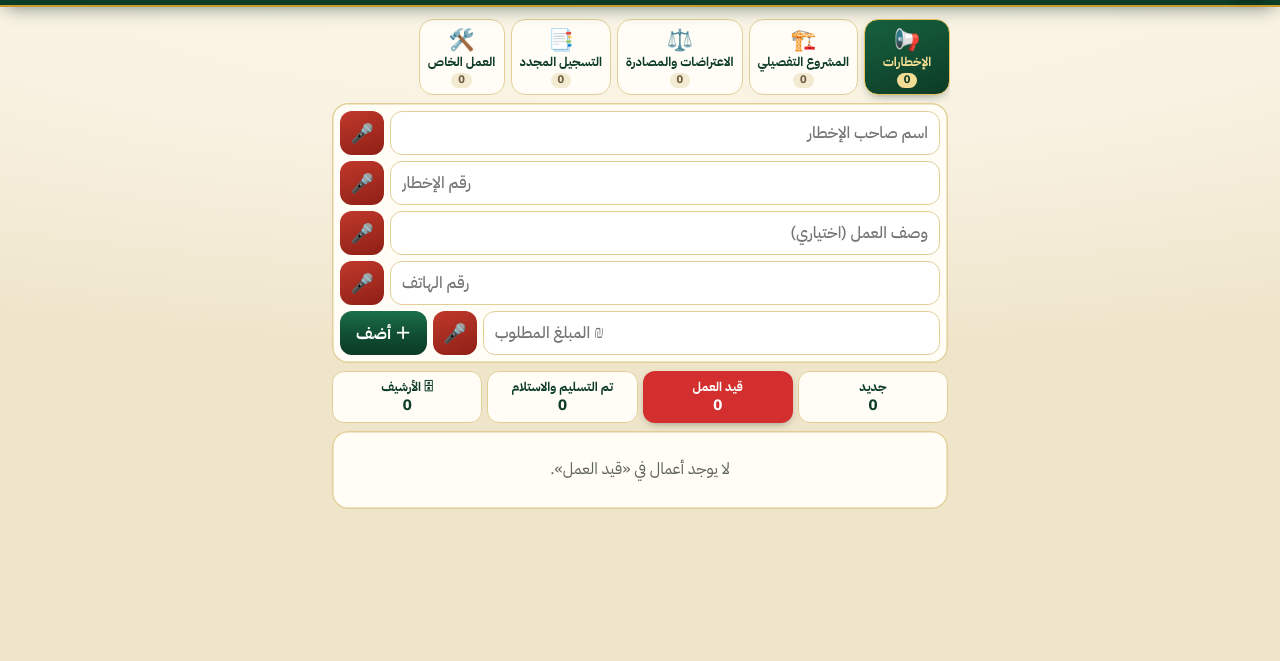
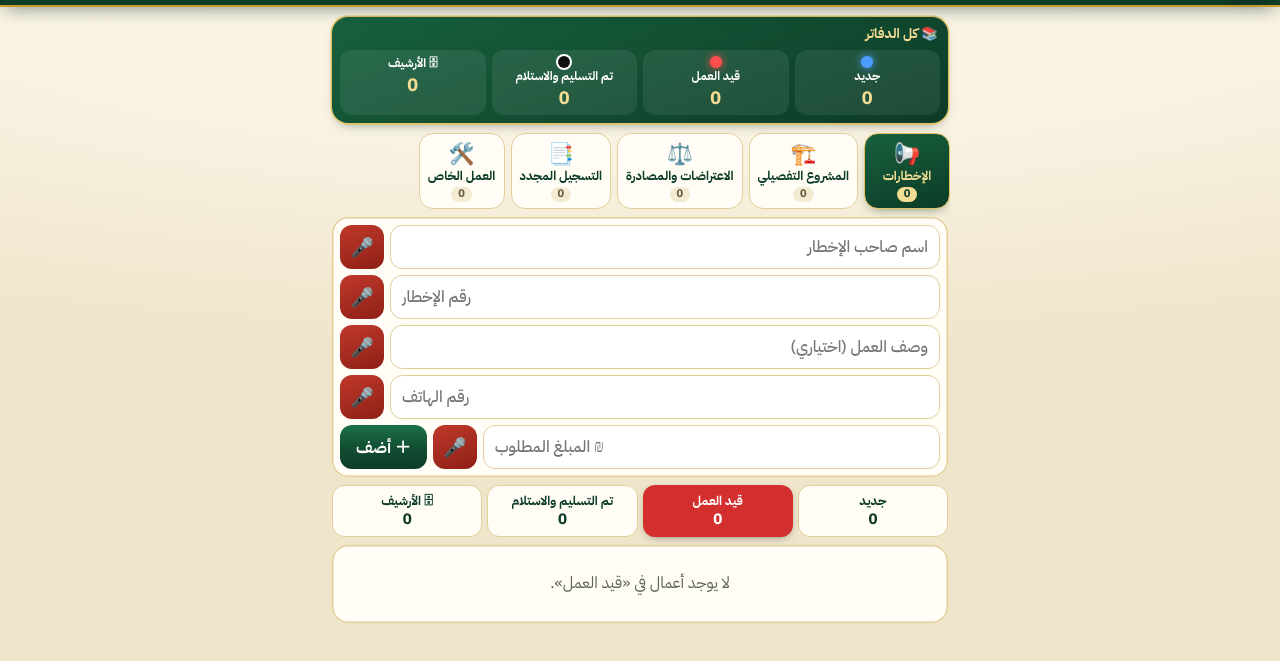
Before and after one commit to islamdwakat07-lang/almassah-islam, a plain HTML site: page app/src/main/assets/notes/index.html in a window 1280 px wide. Shown: the part 51-712 px from the top of the page. Drawn offline with Linux system fonts and the light colour scheme.

Commit message:
دفتر العمل: شريط «كل الدفاتر» يجمع الجديد وقيد العمل والمسلّم والأرشيف من كل الدفاتر
Co-Authored-By: Claude Opus 5.5 <noreply@anthropic.com>
Claude-Session: https://claude.ai/code/session_01AkLSPwRHM58vdM6rzVeHiX

```diff
--- a/app/src/main/assets/notes/index.html
+++ b/app/src/main/assets/notes/index.html
@@ -130,6 +130,15 @@ button{font-family:inherit;cursor:pointer}
 .dnav button{flex:none;border:0;border-radius:12px;width:44px;height:44px;background:#f3ead2;font-size:18px;color:#0c3b26}
 .dnav input{flex:1;font:600 16px "IBM Plex Sans Arabic";padding:10px;border:1.5px solid var(--am-line);border-radius:12px;background:#fffdf6;text-align:center}
 .h4{font:700 15px var(--am-title);color:var(--am-green-800);margin:12px 2px 2px}
+/* الإجمالي لكل الدفاتر */
+.allbar{display:grid;grid-template-columns:repeat(4,minmax(0,1fr));gap:6px;margin-bottom:8px;padding:8px;border-radius:16px;background:linear-gradient(160deg,#17613f,#0c3b26);box-shadow:0 0 0 1.5px var(--am-gold-400),0 6px 14px -8px rgba(8,42,27,.7)}
+.allbar .ah{grid-column:1/-1;color:#f3dc93;font:700 13.5px "IBM Plex Sans Arabic";display:flex;align-items:center;gap:6px;margin:-2px 2px 0}
+.allbar button{border:0;border-radius:12px;padding:6px 2px;background:rgba(255,255,255,.08);color:#fff;font:700 12px/1.3 "IBM Plex Sans Arabic";display:flex;flex-direction:column;align-items:center;gap:1px}
+.allbar button i{width:12px;height:12px;border-radius:50%;background:var(--c);box-shadow:0 0 8px var(--c)}
+.allbar button b{font-size:18px;color:#f3dc93}
+.allbar button.on{background:#f3dc93;color:#0c3b26}.allbar button.on b{color:#0c3b26}
+.allbar .a-new{--c:#4c9bff}.allbar .a-doing{--c:#ff4d4d}.allbar .a-paid{--c:#000;}.allbar .a-paid i{background:#111;box-shadow:0 0 0 2px #fff}.allbar .a-arch{--c:#c9a26a}
+.bk{display:inline-block;font-size:11.5px;font-weight:700;background:#f3ead2;color:#6b5a3e;border-radius:99px;padding:0 8px;margin-bottom:2px}
 /* الدفاتر */
 .books{display:flex;gap:6px;overflow-x:auto;padding:2px 0 8px;margin:0 -2px;scrollbar-width:none}
 .books::-webkit-scrollbar{display:none}
@@ -175,8 +184,9 @@ button{font-family:inherit;cursor:pointer}
 <div class="am-spacer" aria-hidden="true"></div>
 <main>
   <section id="vWork">
+    <div class="allbar" id="allbar"></div>
     <div class="books" id="books"></div>
-    <div class="quick">
+    <div class="quick" id="quick">
       <div class="qrow"><input id="qName" placeholder="اسم صاحب العمل"><button class="mic" type="button" data-mic="qName">🎤</button></div>
       <div class="qrow" id="qNoRow"><input id="qNo" inputmode="numeric" dir="ltr" placeholder="رقم الإخطار" style="text-align:left"><button class="mic" type="button" data-mic="qNo">🎤</button></div>
       <div class="qrow"><input id="qWork" placeholder="وصف العمل (اختياري)"><button class="mic" type="button" data-mic="qWork">🎤</button></div>
@@ -265,18 +275,23 @@ let wSub = "doing", book = "ishaar"; try { wSub = localStorage.getItem("work-tab
 $("#books").addEventListener("click", e => { const b = e.target.closest("[data-b]"); if (!b) return; book = b.dataset.b; try { localStorage.setItem("work-book", book); } catch (x) {} render(); });
 $("#wSub").addEventListener("click", e => { const b = e.target.closest("[data-w]"); if (!b) return; setTab(b.dataset.w); });
 function setTab(w) { wSub = w; try { localStorage.setItem("work-tab", w); } catch (e) {} render(); }
+$("#allbar").addEventListener("click", e => { const b = e.target.closest("[data-a]"); if (!b) return; book = "all"; wSub = b.dataset.a; try { localStorage.setItem("work-book", book); localStorage.setItem("work-tab", wSub); } catch (x) {} render(); });
+const inBook = j => book === "all" || j.book === book;
 function render() {
+  const all = jobs.filter(j => !j.finOnly), ac = k => all.filter(j => !j.arch && j.s === k).length;
+  $("#allbar").innerHTML = `<div class="ah">📚 كل الدفاتر</div>` + STS.map(([k, t]) => `<button type="button" data-a="${k}" class="a-${k}${book === "all" && wSub === k ? " on" : ""}"><i></i>${t}<b>${ac(k)}</b></button>`).join("") + `<button type="button" data-a="arch" class="a-arch${book === "all" && wSub === "arch" ? " on" : ""}">🗄 الأرشيف<b>${all.filter(j => j.arch).length}</b></button>`;
+  $("#quick").hidden = $("#wSub").hidden = book === "all";
   $("#books").innerHTML = BOOKS.map(([k, t, ic]) => `<button type="button" data-b="${k}" class="${book === k ? "on" : ""}"><i>${ic}</i>${t}<b>${jobs.filter(j => !j.finOnly && !j.arch && j.book === k && j.s !== "paid").length}</b></button>`).join("");
   const B = BK(book); $("#qNoRow").hidden = book !== "ishaar"; $("#qName").placeholder = "اسم صاحب " + (book === "ishaar" ? "الإخطار" : "العمل");
-  const act = jobs.filter(j => !j.finOnly && !j.arch && j.book === book), cnt = k => act.filter(j => j.s === k).length, na = jobs.filter(j => j.arch && !j.finOnly && j.book === book).length;
+  const act = jobs.filter(j => !j.finOnly && !j.arch && inBook(j)), cnt = k => act.filter(j => j.s === k).length, na = jobs.filter(j => j.arch && !j.finOnly && inBook(j)).length;
   $("#wSub").innerHTML = STS.map(([k, t]) => `<button type="button" data-w="${k}" class="t-${k}${wSub === k ? " on" : ""}">${t}<b>${cnt(k)}</b></button>`).join("") + `<button type="button" data-w="arch" class="t-arch${wSub === "arch" ? " on" : ""}">🗄 الأرشيف<b>${na}</b></button>`;
   renderWork();
 }
 function renderWork() {
   const arch = wSub === "arch";
-  let list = jobs.filter(j => !j.finOnly && j.book === book && !!j.arch === arch && (arch || j.s === wSub));
+  let list = jobs.filter(j => !j.finOnly && inBook(j) && !!j.arch === arch && (arch || j.s === wSub));
   list.sort((a, b) => (a.struck ? 1 : 0) - (b.struck ? 1 : 0) || SORD[a.s] - SORD[b.s] || ((a.date || "9999") + (a.time || "")).localeCompare((b.date || "9999") + (b.time || "")) || a.t - b.t);
-  if (!list.length) { $("#wRows").innerHTML = `<div class="empty">${arch ? "الأرشيف فارغ." : wSub === "new" ? "لا يوجد جديد بـ«" + BK(book)[1] + "». اكتب الاسم والهاتف والمبلغ فوق (أو بصوتك) واضغط «أضف»." : "لا يوجد أعمال في «" + STS.find(x => x[0] === wSub)[1] + "»."}</div>`; return; }
+  if (!list.length) { $("#wRows").innerHTML = `<div class="empty">${arch ? "الأرشيف فارغ." : wSub === "new" && book === "all" ? "لا يوجد أعمال جديدة بأي دفتر." : wSub === "new" ? "لا يوجد جديد بـ«" + BK(book)[1] + "». اكتب الاسم والهاتف والمبلغ فوق (أو بصوتك) واضغط «أضف»." : "لا يوجد أعمال في «" + STS.find(x => x[0] === wSub)[1] + "»."}</div>`; return; }
   const today = ymd(new Date());
   $("#wRows").innerHTML = list.map(j => {
     const d = j.date ? `<span class="day${j.date < today && SORD[j.s] < 2 ? " late" : ""}">🗓️ ${esc(dayName(j.date))}${j.time ? " " + esc(j.time) : ""}</span>` : "";
@@ -284,7 +299,7 @@ function renderWork() {
     if (r && N(r.due)) { const rem = N(r.due) - N(r.paid); lm = rem > 0 ? `<span class="lgm bad">💰 واصل ${M(N(r.paid))} · متبقي ${M(rem)} ₪</span>` : `<span class="lgm ok">💰 مدفوع كاملاً ✓</span>`; }
     const phs = BK(j.book)[4].map(([k, t]) => phChip(j, k, t)).join("");
     return `<div class="r s-${j.s}${j.struck ? " struck" : ""}" data-id="${j.id}">
-      <div class="top"><div class="who"><span class="nm">${esc(j.name || "—")}</span>${j.noticeNo ? `<span class="no">📢 إخطار رقم ${esc(j.noticeNo)}</span>` : ""}${j.work ? `<span class="wk">${esc(j.work)}</span>` : ""}${j.phone ? `<a class="tel" href="tel:${esc(j.phone.replace(/[^\d+]/g, ""))}">📞 ${esc(j.phone)}</a>` : ""}${d}${lm}</div>
+      <div class="top"><div class="who">${book === "all" ? `<span class="bk">${BK(j.book)[2]} ${BK(j.book)[1]}</span>` : ""}<span class="nm">${esc(j.name || "—")}</span>${j.noticeNo ? `<span class="no">📢 إخطار رقم ${esc(j.noticeNo)}</span>` : ""}${j.work ? `<span class="wk">${esc(j.work)}</span>` : ""}${j.phone ? `<a class="tel" href="tel:${esc(j.phone.replace(/[^\d+]/g, ""))}">📞 ${esc(j.phone)}</a>` : ""}${d}${lm}</div>
       <div class="fwrap"><input class="fee" inputmode="decimal" value="${esc(j.fee || "")}" placeholder="المبلغ ₪" data-fee><small>المطلوب</small></div>
       <button class="ib" type="button" data-note title="التفاصيل والملاحظات">📝</button></div>
       ${phs ? `<div class="phs">${phs}</div>` : ""}${Object.keys(j.ph || {}).filter(k => j.ph[k]).length > 1 ? `<button type="button" class="allpdf" data-allpdf>📄 إرسال كل الصور بملف PDF واحد</button>` : ""}
```
Also changed, not shown: 1 other file.
